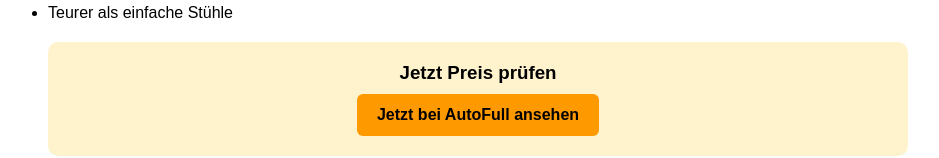
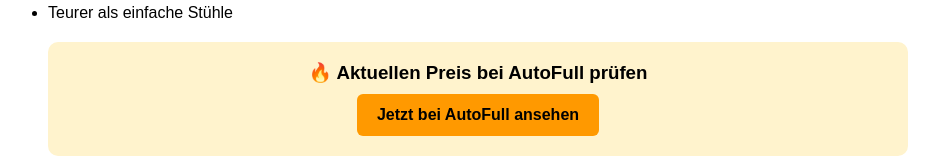
Before and after one commit to powersparfuchsdeals-ship-it/powersparfuchsdeals, a Next.js app: page /gamingstuhl-autofull in a window 1280 px wide. Shown: the part 979-1137 px from the top of the page, without its empty margins (162-1101 px from the left). Built offline with nearby package versions, Linux system fonts and the light colour scheme.

Commit message:
Update gamingstuhl-autofull.js

```diff
--- a/pages/gamingstuhl-autofull.js
+++ b/pages/gamingstuhl-autofull.js
@@ -49,7 +49,7 @@ export default function AutoFullPage() {
         </ul>
 
         <div style={styles.box}>
-          <h3>Jetzt Preis prüfen</h3>
+          <h3>🔥 Aktuellen Preis bei AutoFull prüfen</h3>
 
           <a
           href={affiliateLink}
```
